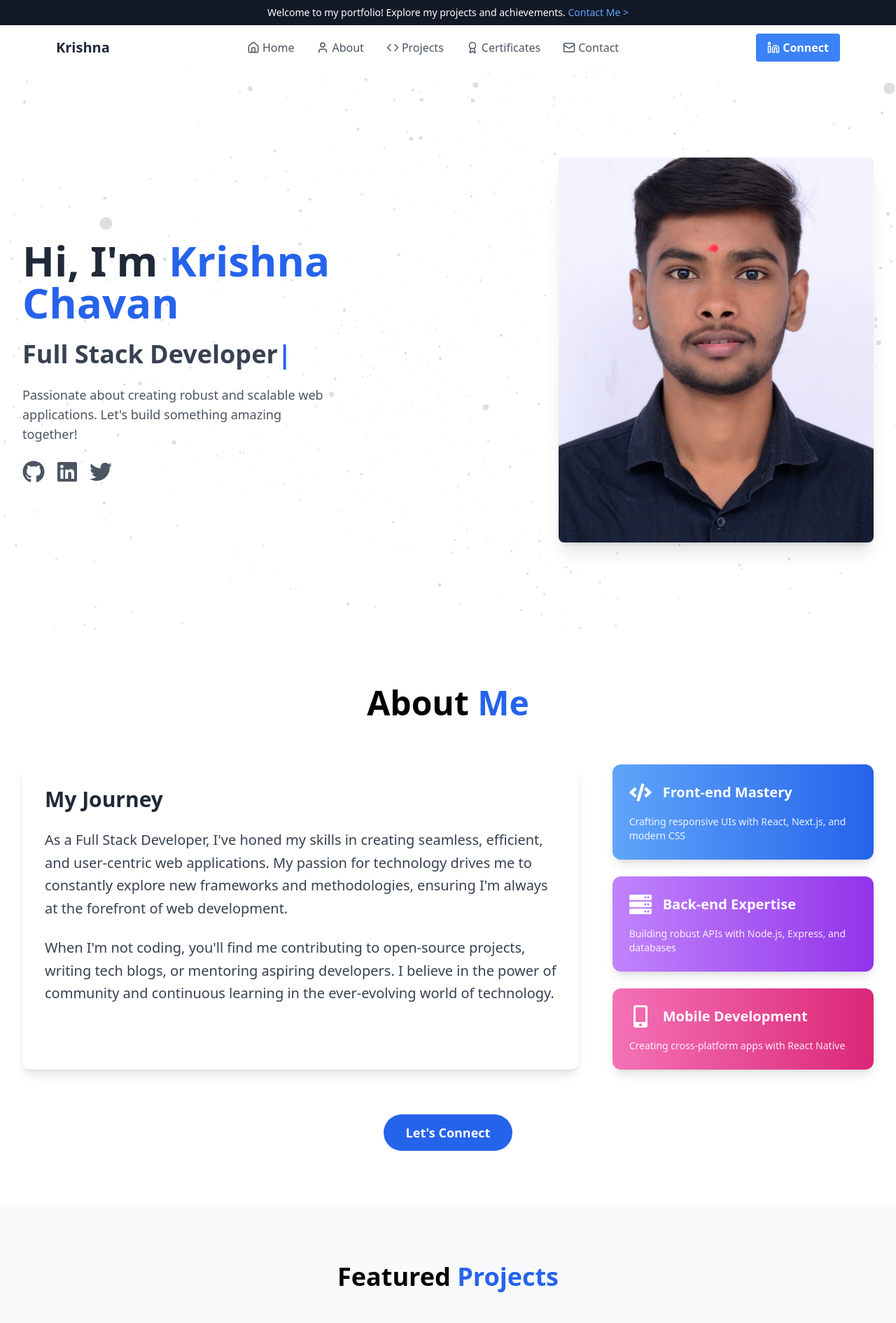
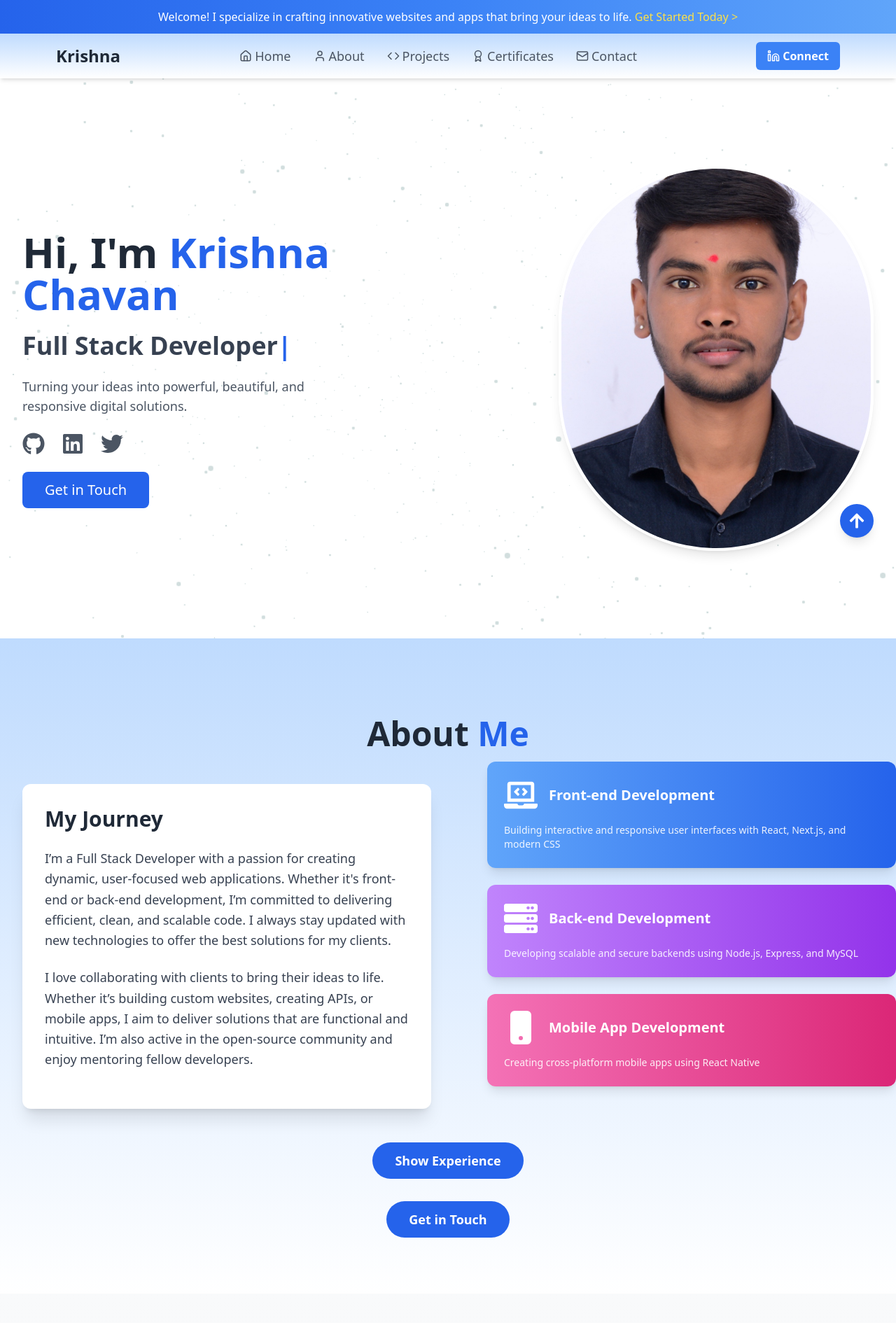
Before and after one commit to Krishnachavan1930/Portfolio-Website, a React (Vite) app: page / in a window 1280 px wide. Shown: the top 1890 px of the page at 70% size. Built offline with nearby package versions, Linux system fonts and the light colour scheme; grey boxes are pictures that could not be loaded.

Commit message:
updated the home page

```diff
--- a/src/Components/Navbar.jsx
+++ b/src/Components/Navbar.jsx
@@ -5,7 +5,7 @@ const Navbar = () => {
   const [isMenuOpen, setIsMenuOpen] = useState(false);
 
   const navItems = [
-    { name: "Home", icon: Home, link: "#home" }, // Added Home link
+    { name: "Home", icon: Home, link: "#home" },
     { name: "About", icon: User, link: "#about" },
     { name: "Projects", icon: Code, link: "#projects" },
     { name: "Certificates", icon: Award, link: "#certificates" },
@@ -15,23 +15,25 @@ const Navbar = () => {
   return (
     <div className="w-full font-sans">
   {/* Promotional Banner */}
-      <div className="w-full bg-gray-900 text-white py-2 px-4">
-        <div className="max-w-6xl mx-auto flex items-center justify-center text-sm">
+<div className="w-full bg-gradient-to-r from-blue-600 via-blue-500 to-blue-400 text-white py-3 px-6">
+  <div className="max-w-6xl mx-auto flex items-center justify-center text-center text-sm sm:text-base">
     <p className="text-center">
-            Welcome to my portfolio! Explore my projects and achievements.{" "}
-            <a href="#contact" className="text-blue-400 hover:underline">
-              Contact Me &gt;
+      Welcome! I specialize in crafting innovative websites and apps that bring your ideas to life.{" "}
+      <a href="#contact" className="text-yellow-300 hover:text-white hover:underline transition-all duration-300">
+        Get Started Today &gt;
       </a>
     </p>
   </div>
 </div>
 
+
+
       {/* Main Navigation */}
-      <nav className="bg-white shadow-md">
+      <nav className="bg-gradient-to-b from-blue-200 to-white shadow-md sticky top-0 z-10">
         <div className="max-w-6xl mx-auto px-4">
           <div className="flex items-center justify-between h-16">
             {/* Logo */}
-            <div className="flex-shrink-0 font-bold text-xl text-gray-800">
+            <div className="flex-shrink-0 font-bold text-2xl text-gray-800 hover:text-blue-600 transition duration-300">
               Krishna
             </div>
 
@@ -41,10 +43,10 @@ const Navbar = () => {
                 <a
                   key={index}
                   href={item.link}
-                  className="flex items-center space-x-1 text-gray-600 hover:text-blue-500 transition-colors duration-300"
+                  className="flex items-center space-x-1 text-gray-600 hover:text-blue-600 transition-colors duration-300 transform hover:scale-105"
                 >
                   <item.icon size={18} />
-                  <span>{item.name}</span>
+                  <span className="text-lg">{item.name}</span>
                 </a>
               ))}
             </div>
@@ -55,7 +57,7 @@ const Navbar = () => {
                 href="https://www.linkedin.com/in/krishna-chavan-882516249/"
                 target="_blank"
                 rel="noopener noreferrer"
-                className="flex items-center space-x-1 bg-blue-500 hover:bg-blue-600 text-white font-bold py-2 px-4 rounded transition-colors duration-300"
+                className="flex items-center space-x-1 bg-blue-500 hover:bg-blue-600 text-white font-semibold py-2 px-4 rounded-md transition-all duration-300 transform hover:scale-105"
               >
                 <Linkedin size={18} />
                 <span>Connect</span>
@@ -66,7 +68,7 @@ const Navbar = () => {
             <div className="md:hidden">
               <button
                 onClick={() => setIsMenuOpen(!isMenuOpen)}
-                className="text-gray-600 hover:text-blue-500 focus:outline-none focus:text-blue-500"
+                className="text-gray-600 hover:text-blue-600 focus:outline-none focus:text-blue-600 transition duration-300"
               >
                 {isMenuOpen ? <X size={24} /> : <Menu size={24} />}
               </button>
@@ -82,7 +84,7 @@ const Navbar = () => {
                 <a
                   key={index}
                   href={item.link}
-                  className="flex items-center space-x-2 text-gray-600 hover:text-blue-500 block px-3 py-2 rounded-md text-base font-medium"
+                  className="flex items-center space-x-2 text-gray-600 hover:text-blue-600 block px-3 py-2 rounded-md text-base font-medium"
                   onClick={() => setIsMenuOpen(false)}
                 >
                   <item.icon size={18} />
@@ -93,7 +95,7 @@ const Navbar = () => {
                 href="https://www.linkedin.com/in/krishna-chavan-882516249/"
                 target="_blank"
                 rel="noopener noreferrer"
-                className="flex items-center space-x-2 text-gray-600 hover:text-blue-500 block px-3 py-2 rounded-md text-base font-medium"
+                className="flex items-center space-x-2 text-gray-600 hover:text-blue-600 block px-3 py-2 rounded-md text-base font-medium"
                 onClick={() => setIsMenuOpen(false)}
               >
                 <Linkedin size={18} />
--- a/src/Sections/About.jsx
+++ b/src/Sections/About.jsx
@@ -1,53 +1,159 @@
-import React from "react";
-import { FaCode, FaServer, FaMobileAlt } from "react-icons/fa";
+import React, { useState, useEffect } from "react";
+import { FaCode, FaServer, FaLaptopCode } from "react-icons/fa"; // Imported icons
+import { BsFillPhoneFill } from "react-icons/bs"; // For mobile
 
 const AboutMeSection = () => {
+  const [showExperience, setShowExperience] = useState(false);
+
+  useEffect(() => {
+    const elements = document.querySelectorAll('.fade-in');
+    elements.forEach((element, index) => {
+      setTimeout(() => {
+        element.classList.add('opacity-100', 'translate-y-0');
+      }, index * 300);
+    });
+  }, []);
+
+  const toggleExperience = () => {
+    setShowExperience(prevState => !prevState);
+  };
+
   return (
-    <section className="min-h-screen bg-white py-20 px-4 sm:px-6 lg:px-8">
+    <section className="min-h-screen bg-gradient-to-b from-blue-200 to-white py-20 px-4 sm:px-6 lg:px-8">
       <div className="max-w-7xl mx-auto">
-        <h2 className="text-5xl font-bold text-center mb-16">
+        {/* About Me Header */}
+        <h2 className="text-5xl font-bold text-center mb-12 text-gray-800 fade-in opacity-0 translate-y-8">
           About <span className="text-blue-600">Me</span>
         </h2>
 
-        <div className="grid grid-cols-1 lg:grid-cols-3 gap-12">
-          <div className="col-span-1 lg:col-span-2 bg-white rounded-xl shadow-lg p-8">
+        <div className="grid grid-cols-1 lg:grid-cols-2 gap-12">
+          {/* Main About Information */}
+          <div className="bg-white rounded-xl shadow-xl p-8 transform transition-all duration-500 hover:scale-105 hover:shadow-2xl fade-in opacity-0 translate-y-8">
             <h3 className="text-3xl font-semibold mb-6 text-gray-800">My Journey</h3>
-            <p className="text-xl text-gray-700 leading-relaxed mb-6">
-              As a Full Stack Developer, I've honed my skills in creating seamless, efficient, and user-centric web applications. My passion for technology drives me to constantly explore new frameworks and methodologies, ensuring I'm always at the forefront of web development.
+            <p className="text-lg text-gray-700 leading-relaxed mb-6">
+              I’m a Full Stack Developer with a passion for creating dynamic, user-focused web applications. Whether it's front-end or back-end development, I’m committed to delivering efficient, clean, and scalable code. I always stay updated with new technologies to offer the best solutions for my clients.
             </p>
-            <p className="text-xl text-gray-700 leading-relaxed">
-              When I'm not coding, you'll find me contributing to open-source projects, writing tech blogs, or mentoring aspiring developers. I believe in the power of community and continuous learning in the ever-evolving world of technology.
+            <p className="text-lg text-gray-700 leading-relaxed">
+              I love collaborating with clients to bring their ideas to life. Whether it’s building custom websites, creating APIs, or mobile apps, I aim to deliver solutions that are functional and intuitive. I’m also active in the open-source community and enjoy mentoring fellow developers.
             </p>
           </div>
 
-          <div className="col-span-1 space-y-6">
-            <SkillCard
-              icon={<FaCode className="w-8 h-8 text-white" />}
-              title="Front-end Mastery"
-              description="Crafting responsive UIs with React, Next.js, and modern CSS"
-              color="bg-gradient-to-r from-blue-400 to-blue-600"
-            />
-            <SkillCard
-              icon={<FaServer className="w-8 h-8 text-white" />}
-              title="Back-end Expertise"
-              description="Building robust APIs with Node.js, Express, and databases"
-              color="bg-gradient-to-r from-purple-400 to-purple-600"
-            />
-            <SkillCard
-              icon={<FaMobileAlt className="w-8 h-8 text-white" />}
-              title="Mobile Development"
-              description="Creating cross-platform apps with React Native"
-              color="bg-gradient-to-r from-pink-400 to-pink-600"
-            />
+          {/* Skills Section */}
+          <div className="space-y-6">
+            {/* Front-end Development Card */}
+            <div className="bg-gradient-to-r from-blue-400 to-blue-600 p-6 rounded-xl text-white shadow-lg hover:shadow-2xl transition duration-300 ease-in-out transform hover:-translate-y-2 fade-in opacity-0 translate-x-8">
+              <div className="flex items-center mb-4">
+                <div className="mr-4">
+                  <FaLaptopCode className="w-12 h-12 text-white" />
+                </div>
+                <h4 className="text-xl font-semibold">Front-end Development</h4>
+              </div>
+              <p className="text-sm opacity-90">
+                Building interactive and responsive user interfaces with React, Next.js, and modern CSS
+              </p>
+            </div>
+
+            {/* Back-end Development Card */}
+            <div className="bg-gradient-to-r from-purple-400 to-purple-600 p-6 rounded-xl text-white shadow-lg hover:shadow-2xl transition duration-300 ease-in-out transform hover:-translate-y-2 fade-in opacity-0 translate-x-8">
+              <div className="flex items-center mb-4">
+                <div className="mr-4">
+                  <FaServer className="w-12 h-12 text-white" />
+                </div>
+                <h4 className="text-xl font-semibold">Back-end Development</h4>
+              </div>
+              <p className="text-sm opacity-90">
+                Developing scalable and secure backends using Node.js, Express, and MySQL
+              </p>
+            </div>
+
+            {/* Mobile Development Card */}
+            <div className="bg-gradient-to-r from-pink-400 to-pink-600 p-6 rounded-xl text-white shadow-lg hover:shadow-2xl transition duration-300 ease-in-out transform hover:-translate-y-2 fade-in opacity-0 translate-x-8">
+              <div className="flex items-center mb-4">
+                <div className="mr-4">
+                  <BsFillPhoneFill className="w-12 h-12 text-white" />
+                </div>
+                <h4 className="text-xl font-semibold">Mobile App Development</h4>
+              </div>
+              <p className="text-sm opacity-90">
+                Creating cross-platform mobile apps using React Native
+              </p>
+            </div>
           </div>
         </div>
 
+        {/* Experience Section Toggle */}
+        <div className="mt-12 text-center">
+          <button
+            onClick={toggleExperience}
+            className="inline-block bg-blue-600 text-white font-semibold py-3 px-8 rounded-full text-lg hover:bg-blue-700 transition duration-300 ease-in-out transform hover:scale-105 hover:shadow-lg fade-in opacity-0 translate-y-8"
+          >
+            {showExperience ? "Hide Experience" : "Show Experience"}
+          </button>
+        </div>
+
+        {/* Experience Section */}
+        {showExperience && (
+          <div className="mt-16 bg-white rounded-xl shadow-xl p-8 fade-in opacity-0 translate-y-8 transition-all duration-1000">
+            <h3 className="text-3xl font-semibold mb-6 text-gray-800">My Experience</h3>
+            <p className="text-lg text-gray-700 leading-relaxed mb-6">
+              I’ve had the opportunity to work with diverse teams on a variety of projects. My experience spans across multiple industries, ranging from startups to established enterprises. I focus on delivering results and improving processes with a strong foundation in Full Stack Development.
+            </p>
+            <p className="text-lg text-gray-700 leading-relaxed">
+              Some of the highlights of my experience include:
+            </p>
+            <ul className="list-disc ml-6 mt-4 text-lg text-gray-700">
+              <li>
+                Full Stack Developer Intern at <strong>Univoc Foundation</strong> (Nov 2024 - Jan 2024):
+                <ul className="list-inside mt-2 text-sm text-gray-600">
+                  <li>Developed scalable web applications using the MERN stack (MongoDB, Express.js, React.js, Node.js).</li>
+                  <li>Created RESTful APIs for efficient data management, improving functionality and performance.</li>
+                  <li>Optimized web apps for mobile responsiveness and performance across devices.</li>
+                  <li>Collaborated with teams to enhance UI/UX design and maintain consistency.</li>
+                  <li>Applied security best practices to protect user data and application integrity.</li>
+                </ul>
+              </li>
+              <li>
+                Software Engineer Intern at <strong>Cloud Counselage Pvt Ltd</strong> (June 2024 - Sep 2024):
+                <ul className="list-inside mt-2 text-sm text-gray-600">
+                  <li>Contributed to the development of full-stack web applications, focusing on delivering scalable and user-friendly solutions.</li>
+                  <li>Designed and implemented efficient architectures to support responsive interfaces and streamlined user workflows.</li>
+                  <li>Utilized Git for version control to ensure smooth collaboration and maintain code quality throughout the development lifecycle.</li>
+                </ul>
+              </li>
+              <li>
+                Led the development of the <strong>Job Portal</strong> project using the MERN stack:
+                <ul className="list-inside mt-2 text-sm text-gray-600">
+                  <li>Developed a robust job portal enabling users to apply for jobs and recruiters to post job listings.</li>
+                  <li>Executed a responsive design for enhanced user experience across devices.</li>
+                  <li>Optimized backend architecture for scalability and seamless integration with the frontend.</li>
+                </ul>
+              </li>
+              <li>
+                Developed an <strong>Uber Website Clone</strong> using React.js and Node.js:
+                <ul className="list-inside mt-2 text-sm text-gray-600">
+                  <li>Designed and developed a functional Uber clone with real-time location tracking using Google Maps API.</li>
+                  <li>Integrated user authentication for secure login and registration processes.</li>
+                  <li>Enforced a dynamic ride booking system with route optimization features.</li>
+                  <li>Ensured responsive and intuitive UI for a seamless user experience.</li>
+                </ul>
+              </li>
+              <li>
+                Led the <strong>Smart India Hackathon</strong> Institute Level competition (Aug 2023):
+                <ul className="list-inside mt-2 text-sm text-gray-600">
+                  <li>Recognized as one of the top 30 finalists for demonstrating exceptional problem-solving skills and innovative solutions.</li>
+                </ul>
+              </li>
+            </ul>
+          </div>
+        )}
+
+        {/* Call to Action Button */}
         <div className="mt-16 text-center">
           <a
             href="#contact"
             className="inline-block bg-blue-600 text-white font-semibold py-3 px-8 rounded-full text-lg hover:bg-blue-700 transition duration-300 ease-in-out transform hover:scale-105"
           >
-            Let's Connect
+            Get in Touch
           </a>
         </div>
       </div>
@@ -55,16 +161,4 @@ const AboutMeSection = () => {
   );
 };
 
-const SkillCard = ({ icon, title, description, color }) => {
-  return (
-    <div className={`${color} rounded-xl p-6 text-white shadow-lg hover:shadow-xl transition duration-300 ease-in-out transform hover:-translate-y-1`}>
-      <div className="flex items-center mb-4">
-        <div className="mr-4">{icon}</div>
-        <h4 className="text-xl font-semibold">{title}</h4>
-      </div>
-      <p className="text-sm opacity-90">{description}</p>
-    </div>
-  );
-};
-
 export default AboutMeSection;
--- a/src/Sections/Hero.jsx
+++ b/src/Sections/Hero.jsx
@@ -2,6 +2,7 @@ import React, { useState, useEffect, Suspense } from "react";
 import { FaGithub, FaLinkedin, FaTwitter } from "react-icons/fa";
 import NetworkBackground from "./NetworkBackground";
 import Photograph from "../assets/Photograph.jpg";
+// import Photograph from "../assets/Photograph.jpg";
 
 const HeroSection = () => {
   const [text, setText] = useState("");
@@ -18,7 +19,7 @@ const HeroSection = () => {
   }, [index, text]);
 
   return (
-    <div className="relative min-h-screen overflow-hidden bg-white">
+    <div className="relative min-h-screen overflow-hidden bg-gradient-to-b from-white-200 to-white">
       <Suspense fallback={<div className="absolute inset-0 bg-gray-100" />}>
         <NetworkBackground />
       </Suspense>
@@ -27,11 +28,11 @@ const HeroSection = () => {
         <div className="max-w-7xl w-full space-y-8 flex flex-col md:flex-row items-center justify-between">
           {/* Profile Picture */}
           <div className="w-full md:w-1/2 md:order-2 mb-8 md:mb-0 flex justify-center md:justify-end">
-            <div className="w-full h-[490px] sm:h-[400px] md:h-[500px] lg:h-[550px] max-w-[300px] sm:max-w-[350px] md:max-w-[400px] lg:max-w-[450px] relative overflow-hidden rounded-lg shadow-xl bg-gradient-to-tr from-blue-200 via-white to-blue-50">
+            <div className="w-full h-[490px] sm:h-[400px] md:h-[500px] lg:h-[550px] max-w-[300px] sm:max-w-[350px] md:max-w-[400px] lg:max-w-[450px] relative overflow-hidden rounded-full shadow-lg border-4 border-white transform hover:scale-105 transition-all duration-500">
               <img
                 src={Photograph}
                 alt="Krishna Chavan"
-                className="absolute inset-0 w-full h-full object-cover object-center transform hover:scale-105 transition-transform duration-500"
+                className="absolute inset-0 w-full h-full object-cover object-center"
               />
             </div>
           </div>
@@ -46,27 +47,36 @@ const HeroSection = () => {
               <span className="animate-blink text-blue-600">|</span>
             </h2>
             <p className="text-lg text-gray-600 max-w-md mx-auto md:mx-0">
-              Passionate about creating robust and scalable web applications.
-              Let's build something amazing together!
+            Turning your ideas into powerful, beautiful, and responsive digital solutions.
             </p>
-            <div className="flex justify-center md:justify-start space-x-4">
+            <div className="flex justify-center md:justify-start space-x-6 mt-6">
               <a
                 href="#"
-                className="text-gray-600 hover:text-blue-600 transition-colors duration-300"
+                className="text-gray-600 hover:text-blue-600 transition-colors duration-300 transform hover:scale-125"
               >
                 <FaGithub className="w-8 h-8" />
               </a>
               <a
                 href="#"
-                className="text-gray-600 hover:text-blue-600 transition-colors duration-300"
+                className="text-gray-600 hover:text-blue-600 transition-colors duration-300 transform hover:scale-125"
               >
                 <FaLinkedin className="w-8 h-8" />
               </a>
               <a
                 href="#"
-                className="text-gray-600 hover:text-blue-600 transition-colors duration-300"
+                className="text-gray-600 hover:text-blue-600 transition-colors duration-300 transform hover:scale-125"
               >
                 <FaTwitter className="w-8 h-8" />
+              </a>
+            </div>
+
+            {/* Call to Action Button */}
+            <div className="mt-8">
+              <a
+                href="#contact"
+                className="inline-block px-8 py-3 text-xl font-medium text-white bg-blue-600 hover:bg-blue-700 rounded-lg transition-colors duration-300"
+              >
+                Get in Touch
               </a>
             </div>
           </div>
--- a/src/Sections/NetworkBackground.jsx
+++ b/src/Sections/NetworkBackground.jsx
@@ -1,38 +1,75 @@
-import { Canvas, useFrame } from '@react-three/fiber'
-import { Points, PointMaterial } from '@react-three/drei'
-import * as random from 'maath/random/dist/maath-random.esm'
-import { useRef, useState, useMemo } from 'react'
+import { Canvas, useFrame } from "@react-three/fiber";
+import { Points, PointMaterial } from "@react-three/drei";
+import * as random from "maath/random/dist/maath-random.esm";
+import { useRef, useState } from "react";
 
+// Stars Component
 function Stars(props) {
-  const ref = useRef()
-  const [sphere] = useState(() => random.inSphere(new Float32Array(5000), { radius: 2.3 }))
+  const ref = useRef();
+  const [sphere] = useState(() =>
+    random.inSphere(new Float32Array(5000), { radius: 2.4 })
+  );
+  const [movement] = useState(() =>
+    random.inSphere(new Float32Array(5000), { radius: 0.75 })
+  );
 
   useFrame((state, delta) => {
-    ref.current.rotation.x -= delta / 10
-    ref.current.rotation.y -= delta / 15
-  })
+    ref.current.rotation.x -= delta / 10;
+    ref.current.rotation.y -= delta / 15;
+
+    // Add floating motion to the stars for a subtle movement effect
+    for (let i = 0; i < sphere.length; i++) {
+      sphere[i] += movement[i] * delta * 0.1; // Controls the speed and intensity of floating effect
+    }
+
+    ref.current.geometry.attributes.position.needsUpdate = true;
+  });
 
   return (
     <group rotation={[0, 0, Math.PI / 4]}>
-      <Points ref={ref} positions={sphere} stride={3} frustumCulled={false} {...props}>
+      <Points
+        ref={ref}
+        positions={sphere}
+        stride={3}
+        frustumCulled={false}
+        {...props}
+      >
         <PointMaterial
           transparent
-          color="White"
-          size={0.010}
+          color="cyan" // Changed to cyan color (you can adjust this to your liking)
+          size={0.01}
           sizeAttenuation={true}
           depthWrite={false}
         />
       </Points>
     </group>
-  )
+  );
 }
 
+// Plane Background Component
+function AnimatedBackground() {
+  const ref = useRef();
+
+  useFrame((state, delta) => {
+    ref.current.rotation.y += delta * 0.05; // Adding rotation for animation
+  });
+
+  return (
+    <mesh ref={ref} rotation={[-Math.PI / 2, 0, 0]} position={[0, 0, -1]}>
+      <planeGeometry args={[10, 10]} />
+      <meshBasicMaterial color="white" />
+    </mesh>
+  );
+}
+
+// Main Background Component
 export default function NetworkBackground() {
   return (
-    <div className="absolute inset-0 bg-white-900">
-      <Canvas camera={{ position: [0, 0, 1] }}>
+    <div className="absolute inset-0">
+      <Canvas camera={{ position: [0, 0, 1] }} style={{ background: "white" }}>
+        <AnimatedBackground /> {/* Add rotating plane */}
         <Stars />
       </Canvas>
     </div>
-  )
+  );
 }
--- a/src/Sections/Projects.jsx
+++ b/src/Sections/Projects.jsx
@@ -96,7 +96,7 @@ const Projects = () => {
             {projects.map((project) => (
               <div
                 key={project.id}
-                className="flex-none w-[350px] bg-white rounded-2xl shadow-lg overflow-hidden hover:shadow-xl transition-shadow duration-300"
+                className="flex-none w-[350px] bg-white rounded-2xl shadow-lg overflow-hidden hover:scale-105 hover:shadow-2xl transform transition-all duration-300 ease-in-out"
               >
                 <div className="relative h-64">
                   <img
--- a/src/index.css
+++ b/src/index.css
@@ -4,10 +4,13 @@
 
 /* Add this to your CSS to hide the scrollbar but keep functionality */
 .hide-scrollbar {
-  -ms-overflow-style: none;  /* IE and Edge */
-  scrollbar-width: none;  /* Firefox */
+  -ms-overflow-style: none; /* IE and Edge */
+  scrollbar-width: none; /* Firefox */
 }
 
 .hide-scrollbar::-webkit-scrollbar {
-  display: none;  /* Chrome, Safari and Opera */
+  display: none; /* Chrome, Safari and Opera */
 }
+html {
+  scroll-behavior: smooth;
+}
```
Also changed, not shown: package.json (+6 -3 lines), src/Sections/Contact.jsx (+7 -8 lines), src/assets/Picture.jpg (added), 1 other file (tests, documents, lock files or other folders). Lines whose indentation alone changed are shown as unchanged.
